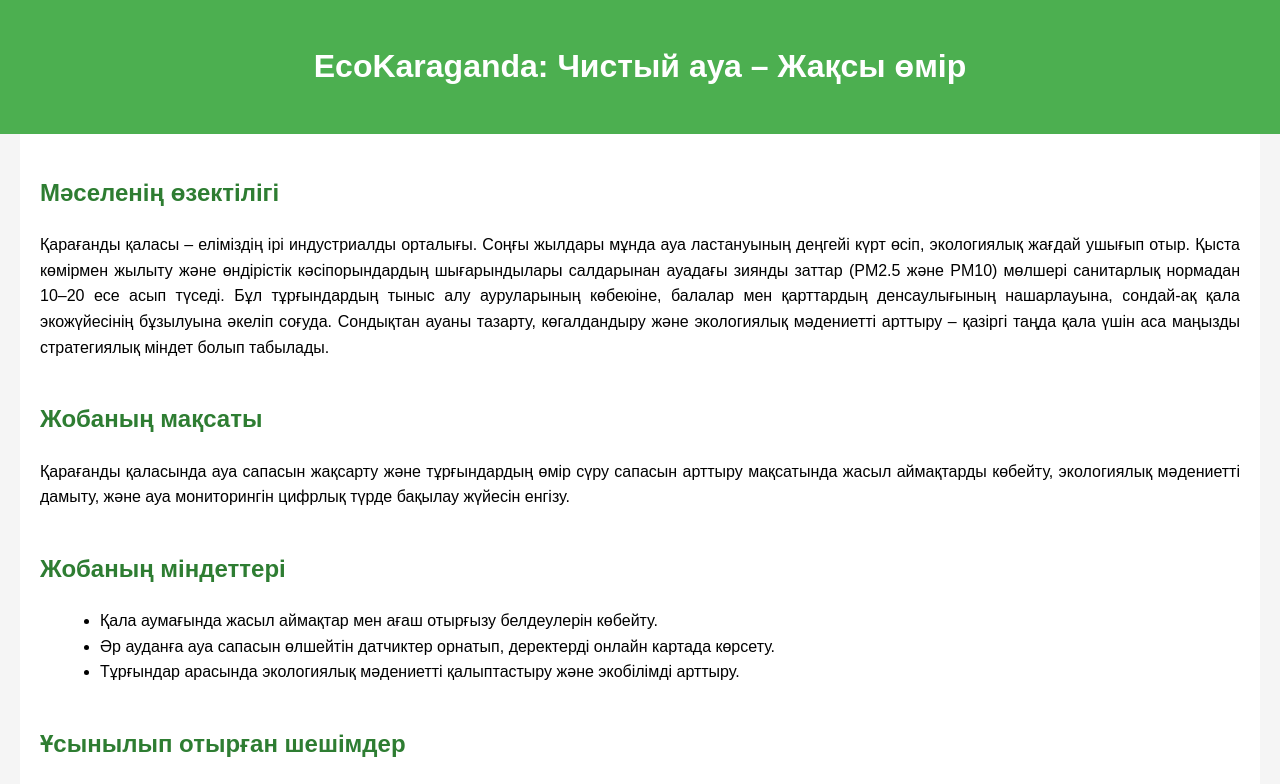
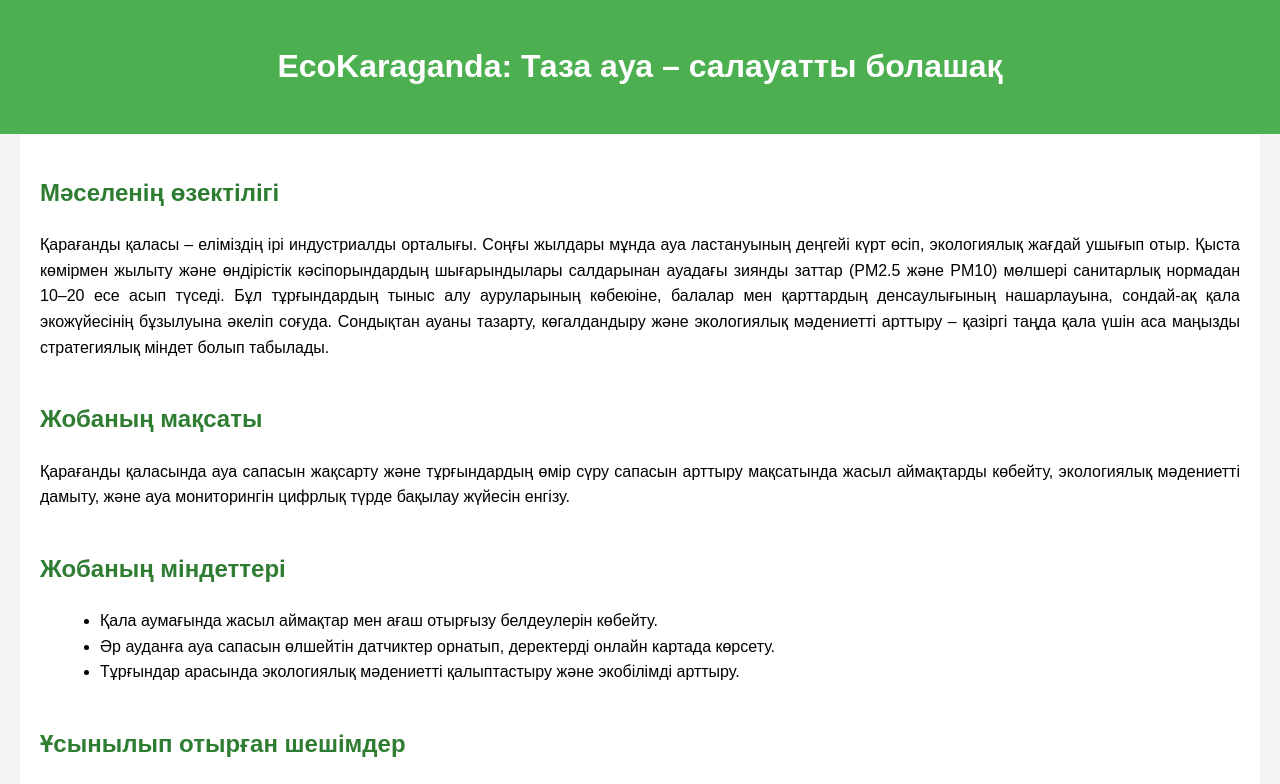
Before and after one commit to abilmnsur/tazakaragandy, a plain HTML site: page index.html in a window 1280 px wide. Shown: the top 784 px of the page. Drawn offline with nearby package versions, Linux system fonts and the light colour scheme.

Commit message:
Update index.html

```diff
--- a/index.html
+++ b/index.html
@@ -56,7 +56,7 @@
 <body>
 
 <header>
-    <h1>EcoKaraganda: Чистый ауа – Жақсы өмір</h1>
+    <h1>EcoKaraganda: Таза ауа – салауатты болашақ</h1>
 </header>
 
 <main>
```
